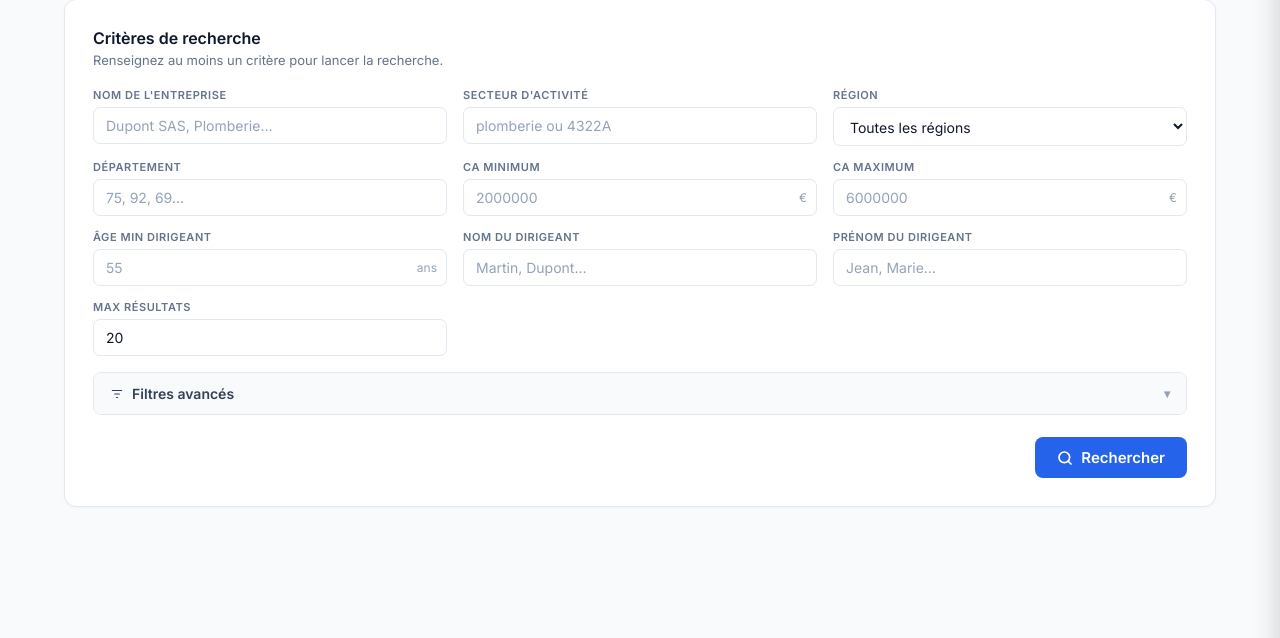
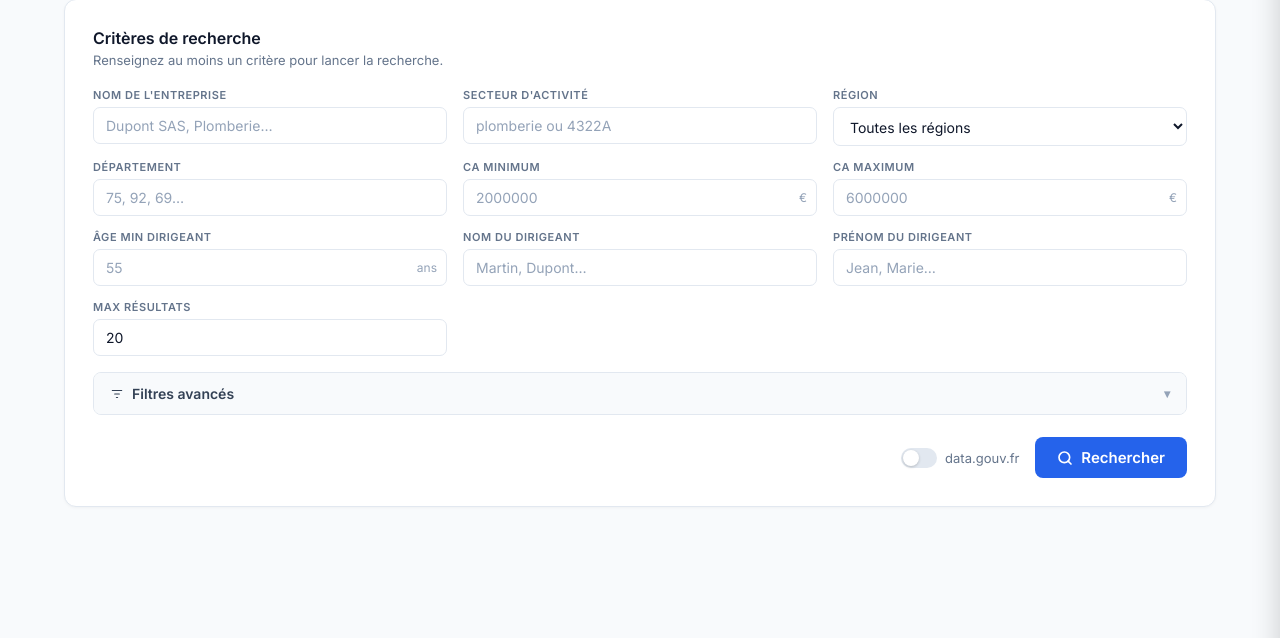
Before and after one commit to juliette-mb/recherche-entreprises, a Flask app: page / in a window 1280 px wide. Shown: the part 94-732 px from the top of the page. Run offline with Flask 3, Linux system fonts and the light colour scheme; the visitor is signed in with stand-in values (Sample User, id 1).

Commit message:
feat: source toggle data.gouv.fr / Pappers on search form
- Toggle off (default) = data.gouv.fr only, no automatic fallback
- Toggle on = Pappers direct search
- Label updates dynamically with the toggle state
- Loading message reflects selected source
- Backend reads use_pappers flag and routes accordingly

Co-Authored-By: Claude Sonnet 4.6 <noreply@anthropic.com>

```diff
--- a/app.py
+++ b/app.py
@@ -331,37 +331,35 @@ def api_search():
     )
 
     # Si des filtres serveur sont actifs, récupérer plus de résultats bruts
-    # (data.gouv.fr ne filtre pas par CA/âge/effectif/résultat)
     user_max = args.max_resultats
     has_server_filters = any([
         args.effectif_min, args.effectif_max,
         args.resultat_net_min, args.resultat_net_max,
         args.age_min_dirigeant,
-        args.ca_min, args.ca_max,  # server-side pour data.gouv.fr
+        args.ca_min, args.ca_max,
     ])
     if has_server_filters:
         args.max_resultats = min(user_max * 4, 80)
 
-    # ── Waterfall : data.gouv.fr d'abord, Pappers en fallback ──────────────
-    source = "data.gouv.fr"
+    # ── Source choisie par l'utilisateur ───────────────────────────────────
+    use_pappers = data.get("use_pappers", False)
     pappers_search_calls = 0
     total_count = 0
     companies_raw: list[dict] = []
 
-    try:
-        companies_raw, total_count = search_datagouv(args)
-    except Exception as e:
-        print(f"  data.gouv.fr indisponible : {e}", flush=True)
-        companies_raw = []
-
-    if not companies_raw:
-        print("  fallback Pappers activé", flush=True)
-        source = "Pappers (fallback)"
+    if use_pappers:
+        source = "Pappers"
         pappers_search_calls = 1
         try:
             companies_raw, total_count = search_pappers(args)
         except Exception as e:
             return jsonify({"error": f"Erreur API Pappers : {str(e)}"}), 502
+    else:
+        source = "data.gouv.fr"
+        try:
+            companies_raw, total_count = search_datagouv(args)
+        except Exception as e:
+            return jsonify({"error": f"Erreur data.gouv.fr : {str(e)}"}), 502
 
     fetched_count = len(companies_raw)
 
--- a/templates/index.html
+++ b/templates/index.html
@@ -331,9 +331,43 @@
     /* ── Search actions ── */
     .search-actions {
       display: flex;
+      align-items: center;
       justify-content: flex-end;
+      gap: 1rem;
       padding-top: .375rem;
     }
+
+    .source-toggle {
+      display: flex;
+      align-items: center;
+      gap: .5rem;
+      cursor: pointer;
+      font-size: .8125rem;
+      color: var(--gray-500);
+      user-select: none;
+    }
+    .source-toggle input[type="checkbox"] { display: none; }
+    .source-toggle .toggle-track {
+      width: 36px; height: 20px;
+      background: var(--gray-200);
+      border-radius: 10px;
+      position: relative;
+      transition: background .15s;
+      flex-shrink: 0;
+    }
+    .source-toggle input:checked + .toggle-track { background: var(--blue); }
+    .source-toggle .toggle-thumb {
+      position: absolute;
+      top: 2px; left: 2px;
+      width: 16px; height: 16px;
+      background: white;
+      border-radius: 50%;
+      transition: left .15s;
+      box-shadow: 0 1px 3px rgba(0,0,0,.2);
+    }
+    .source-toggle input:checked ~ .toggle-thumb,
+    .source-toggle .toggle-track .toggle-thumb { left: 2px; }
+    .source-toggle input:checked + .toggle-track .toggle-thumb { left: 18px; }
 
     .search-btn {
       display: flex;
@@ -1038,6 +1072,11 @@
         </details>
 
         <div class="search-actions">
+          <label class="source-toggle" title="Coché = recherche via Pappers (données financières natives) · Décoché = data.gouv.fr (annuaire gratuit)">
+            <input type="checkbox" name="use_pappers" id="usePappers">
+            <span class="toggle-track"><span class="toggle-thumb"></span></span>
+            <span id="sourceLabel">data.gouv.fr</span>
+          </label>
           <button class="search-btn" id="searchBtn" type="submit">
             <svg width="16" height="16" viewBox="0 0 24 24" fill="none" stroke="currentColor" stroke-width="2.5" stroke-linecap="round" stroke-linejoin="round">
               <circle cx="11" cy="11" r="8"/><line x1="21" y1="21" x2="16.65" y2="16.65"/>
@@ -1250,6 +1289,11 @@
       renderResults(getDisplayedResults());
     }
 
+    // Mise à jour du label source selon le toggle
+    document.getElementById('usePappers').addEventListener('change', function() {
+      document.getElementById('sourceLabel').textContent = this.checked ? 'Pappers' : 'data.gouv.fr';
+    });
+
     function _buildCountHtml(n, fetched, pTotal, source, pappersCallsN) {
       let html = `<strong>${n}</strong> résultat${n > 1 ? 's' : ''}`;
       if (fetched > n) {
@@ -1424,6 +1468,7 @@
       const form = document.getElementById('searchForm');
       const btn  = document.getElementById('searchBtn');
 
+      const usePappers = form.use_pappers.checked;
       const payload = {
         nom_entreprise:    form.nom_entreprise.value.trim(),
         nom_dirigeant:     form.nom_dirigeant.value.trim(),
@@ -1445,12 +1490,13 @@
         ville:             form.ville.value.trim(),
         statut_rcs:        form.statut_rcs.value,
         en_activite:       form.en_activite.checked,
+        use_pappers:       usePappers,
       };
 
       btn.disabled = true;
       hideAll();
       show('loading');
-      setLoadingStep('Interrogation de la base Pappers…');
+      setLoadingStep(usePappers ? 'Interrogation de Pappers…' : 'Interrogation de data.gouv.fr…');
 
       const loadingTimer = setTimeout(() => {
         setLoadingStep('Récupération des détails des entreprises…');
```
